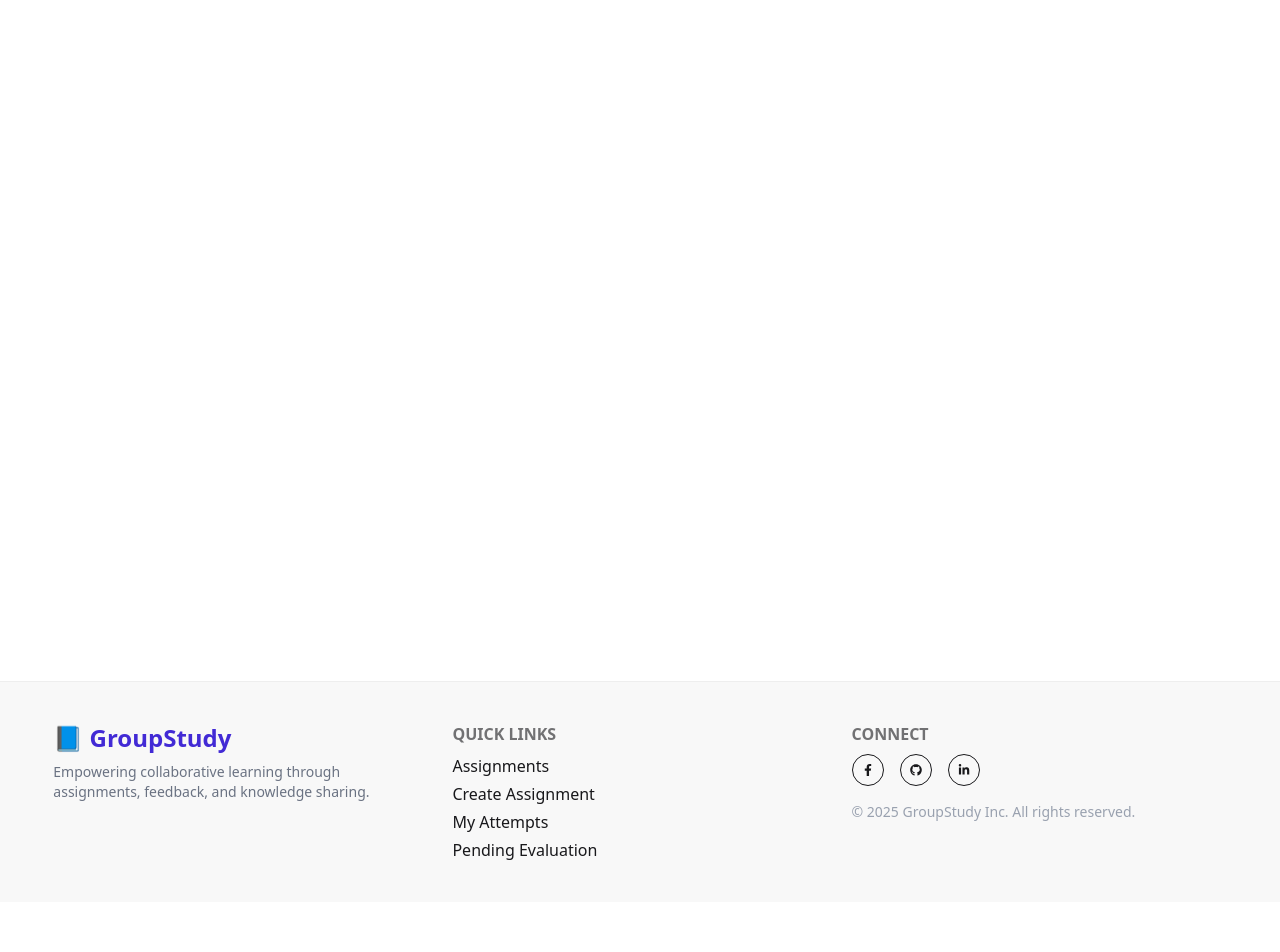
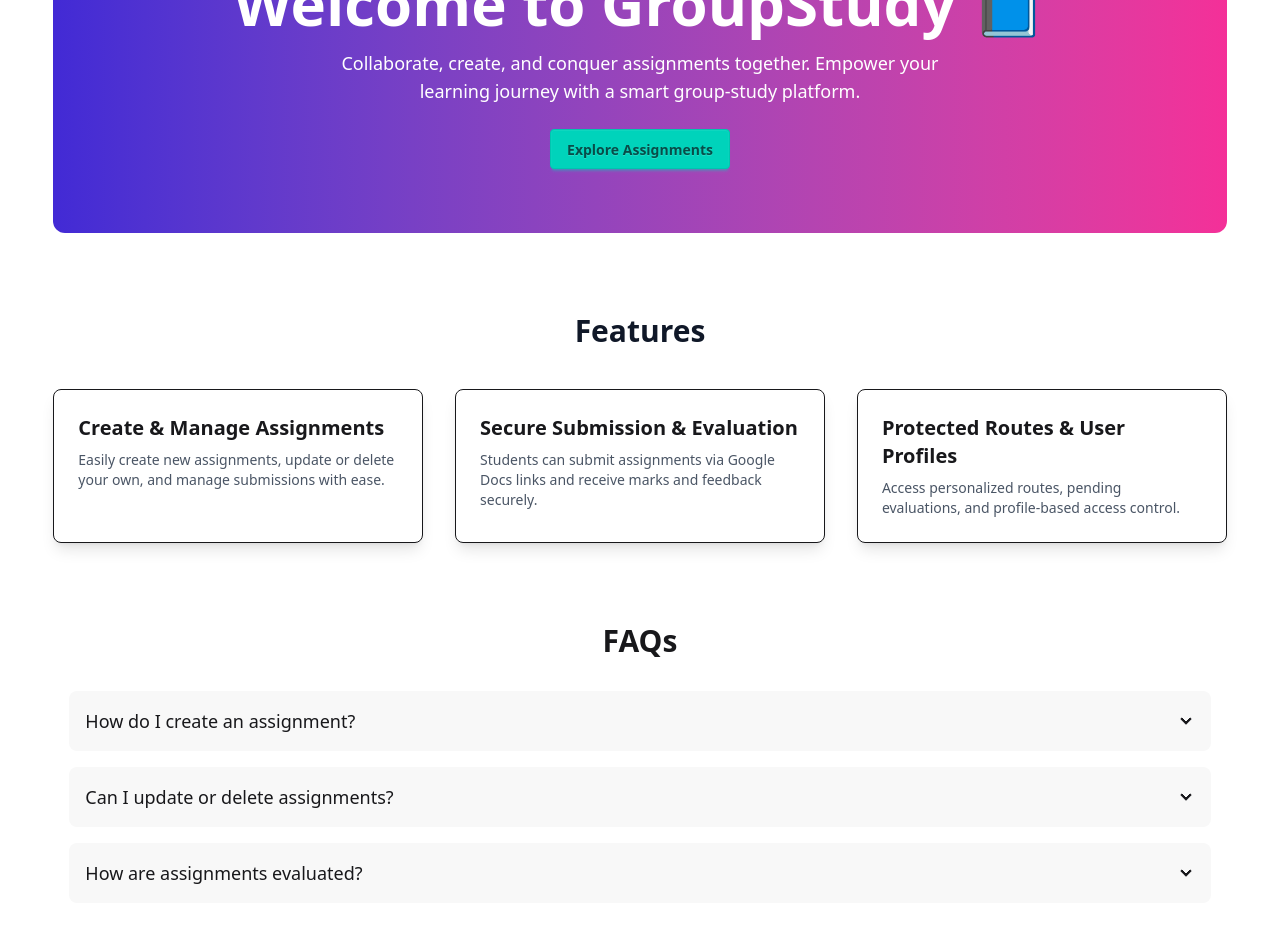
Before and after one commit to forhadreza43/group-study-client, a React (Vite) app: page / in a window 1280 px wide. Shown: the part 180-1132 px from the top of the page. Before the commit the page ends 1082 px from the top, so only its background shows below. Built offline with nearby package versions, Linux system fonts and the light colour scheme; no server answers.

Commit message:
Added Home Page

```diff
--- /dev/null
+++ b/src/components/Banner.jsx
@@ -0,0 +1,30 @@
+import React from 'react';
+import useAuth from '../hook/useAuth';
+import { motion } from "framer-motion";
+import { Link } from 'react-router';
+
+const Banner = () => {
+      const { user } = useAuth();
+      const redirect = user ? "/assignments" : "/login";
+    return (
+      <motion.div
+        className="text-center bg-gradient-to-r from-primary rounded-xl to-secondary text-white py-16 px-4"
+        initial={{ opacity: 0, y: -40 }}
+        animate={{ opacity: 1, y: 0 }}
+        transition={{ duration: 0.8 }}
+      >
+        <h1 className="text-4xl lg:text-6xl font-bold mb-4">
+          Welcome to GroupStudy 📘
+        </h1>
+        <p className="text-lg max-w-2xl mx-auto">
+          Collaborate, create, and conquer assignments together. Empower your
+          learning journey with a smart group-study platform.
+        </p>
+        <Link to={redirect} className="btn btn-accent mt-6">
+          Explore Assignments
+        </Link>
+      </motion.div>
+    );
+};
+
+export default Banner;
--- /dev/null
+++ b/src/components/FAQ.jsx
@@ -0,0 +1,50 @@
+import React from 'react';
+import { motion } from "framer-motion";
+const FAQ = () => {
+    return (
+      <motion.section
+        className="w-full mx-auto px-4"
+        initial={{ opacity: 0, y: 30 }}
+        whileInView={{ opacity: 1, y: 0 }}
+        transition={{ duration: 0.6 }}
+        viewport={{ once: true }}
+      >
+        <h2 className="text-3xl font-bold text-center mb-8 dark:text-gray-200">
+          FAQs
+        </h2>
+        <div className="space-y-4  w-full">
+          {[
+            {
+              question: "How do I create an assignment?",
+              answer:
+                "After logging in, go to 'Create Assignment' from the dropdown menu. Fill out the form and click submit.",
+            },
+            {
+              question: "Can I update or delete assignments?",
+              answer:
+                "Yes, but only the assignments you've created. Others are restricted.",
+            },
+            {
+              question: "How are assignments evaluated?",
+              answer:
+                "Submitted assignments are reviewed by peers (except self-submissions). Evaluators provide marks and feedback.",
+            },
+          ].map((faq, i) => (
+            <details
+              key={i}
+              className="collapse collapse-arrow w-full bg-base-200 dark:bg-gray-900"
+            >
+              <summary className="collapse-title text-lg font-medium  w-full dark:text-gray-300">
+                {faq.question}
+              </summary>
+              <div className="collapse-content  w-full dark:text-gray-400">
+                <p>{faq.answer}</p>
+              </div>
+            </details>
+          ))}
+        </div>
+      </motion.section>
+    );
+};
+
+export default FAQ;
--- /dev/null
+++ b/src/components/Feature.jsx
@@ -0,0 +1,49 @@
+import React from 'react';
+import { motion } from "framer-motion";
+
+const Feature = () => {
+    return (
+      <motion.section
+        className="w-full mx-auto"
+        initial={{ opacity: 0, x: -50 }}
+        whileInView={{ opacity: 1, x: 0 }}
+        transition={{ duration: 0.5 }}
+        viewport={{ once: true }}
+      >
+        <h2 className="text-3xl font-bold text-center mb-10 text-gray-900 dark:text-gray-200">
+          Features
+        </h2>
+        <div className="grid md:grid-cols-3 gap-8">
+          {[
+            {
+              title: "Create & Manage Assignments",
+              desc: "Easily create new assignments, update or delete your own, and manage submissions with ease.",
+            },
+            {
+              title: "Secure Submission & Evaluation",
+              desc: "Students can submit assignments via Google Docs links and receive marks and feedback securely.",
+            },
+            {
+              title: "Protected Routes & User Profiles",
+              desc: "Access personalized routes, pending evaluations, and profile-based access control.",
+            },
+          ].map((feature, index) => (
+            <motion.div
+              key={index}
+              className="bg-base-100 dark:bg-gray-900 shadow-lg p-6 rounded-lg border"
+              whileHover={{ scale: 1.03 }}
+            >
+              <h3 className="text-xl font-semibold mb-2 dark:text-gray-300">
+                {feature.title}
+              </h3>
+              <p className="text-sm text-gray-600 dark:text-gray-400">
+                {feature.desc}
+              </p>
+            </motion.div>
+          ))}
+        </div>
+      </motion.section>
+    );
+};
+
+export default Feature;
--- a/src/components/Footer.jsx
+++ b/src/components/Footer.jsx
@@ -3,14 +3,14 @@
 
 const Footer = () => {
   return (
-    <footer className="bg-base-200 text-base-content mt-16 border-t border-base-300">
+    <footer className="bg-purple-100 dark:bg-gray-900  text-gray-700 dark:text-gray-400">
       <div className="max-w-7xl w-11/12 mx-auto py-10 grid grid-cols-1 md:grid-cols-3 gap-6">
         {/* Brand Info */}
         <div>
-          <Link to="/" className="text-2xl font-bold text-primary">
+          <Link to="/" className="text-2xl font-bold ">
             📘 GroupStudy
           </Link>
-          <p className="mt-2 text-sm text-gray-500">
+          <p className="mt-2 text-sm">
             Empowering collaborative learning through assignments, feedback, and
             knowledge sharing.
           </p>
@@ -72,7 +72,7 @@
               <FaLinkedinIn />
             </a>
           </div>
-          <p className="text-sm mt-4 text-gray-400">
+          <p className="text-sm mt-4">
             © {new Date().getFullYear()} GroupStudy Inc. All rights reserved.
           </p>
         </div>
--- a/src/pages/Home/Home.jsx
+++ b/src/pages/Home/Home.jsx
@@ -1,7 +1,15 @@
-import React from "react";
+import Banner from "../../components/Banner";
+import FAQ from "../../components/FAQ";
+import Feature from "../../components/Feature";
 
 const Home = () => {
-  return <div>Home</div>;
+  return (
+    <div className="min-h-screen space-y-20 pt-6 pb-16">
+      <Banner />
+      <Feature />
+      <FAQ />
+    </div>
+  );
 };
 
 export default Home;
--- a/src/pages/Register/Register.jsx
+++ b/src/pages/Register/Register.jsx
@@ -53,7 +53,9 @@
   return (
     <div className="min-h-screen flex items-center justify-center">
       <div className="w-full max-w-md p-8 shadow-md rounded-lg bg-purple-100 dark:bg-gray-900">
-        <h2 className="text-2xl font-bold mb-6 text-center text-blue-700">Register</h2>
+        <h2 className="text-2xl font-bold mb-6 text-center text-blue-700">
+          Register
+        </h2>
         <form onSubmit={handleSubmit} className="space-y-4">
           <input
             type="text"
@@ -95,7 +97,7 @@
             Register
           </button>
         </form>
-        <p className="text-sm mt-4 text-center">
+        <p className="text-sm mt-4 text-center text-gray-600">
           Already have an account?{" "}
           <Link to="/login" className="text-blue-500 underline">
             Login
```
